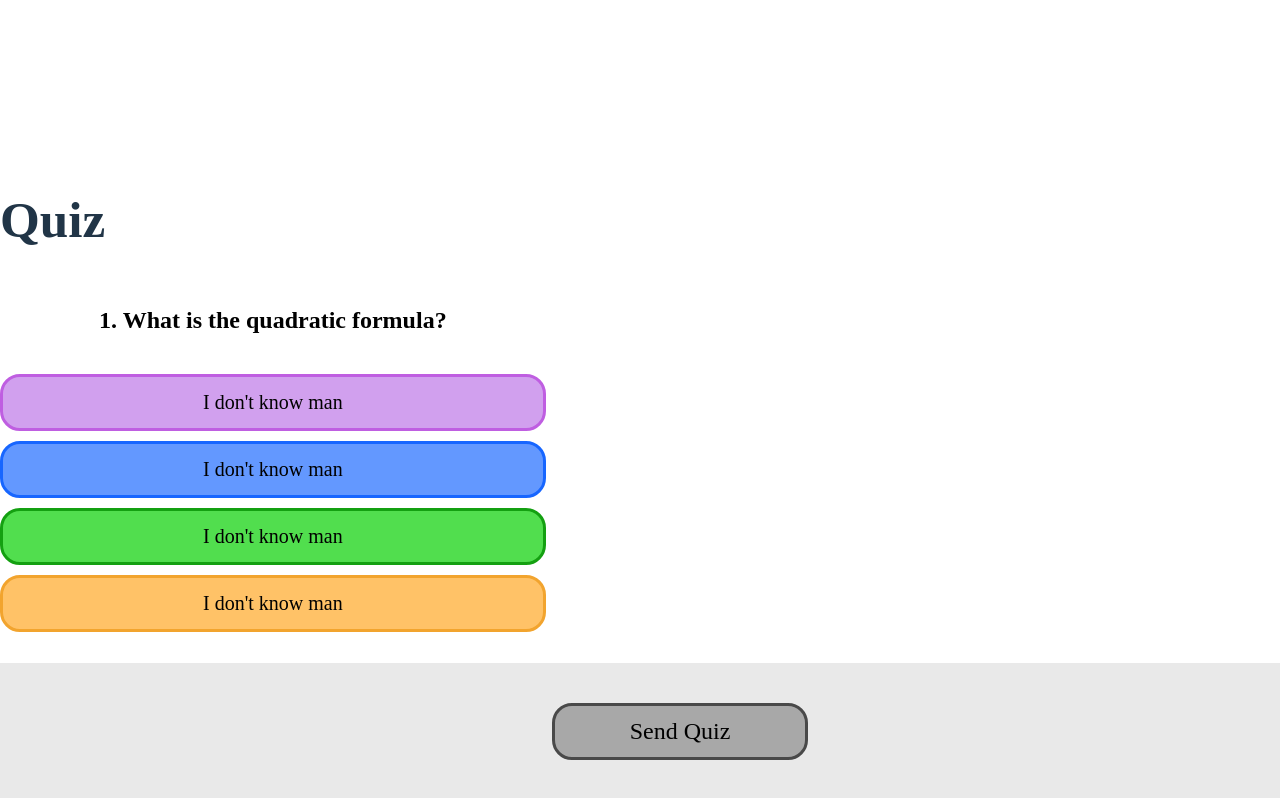
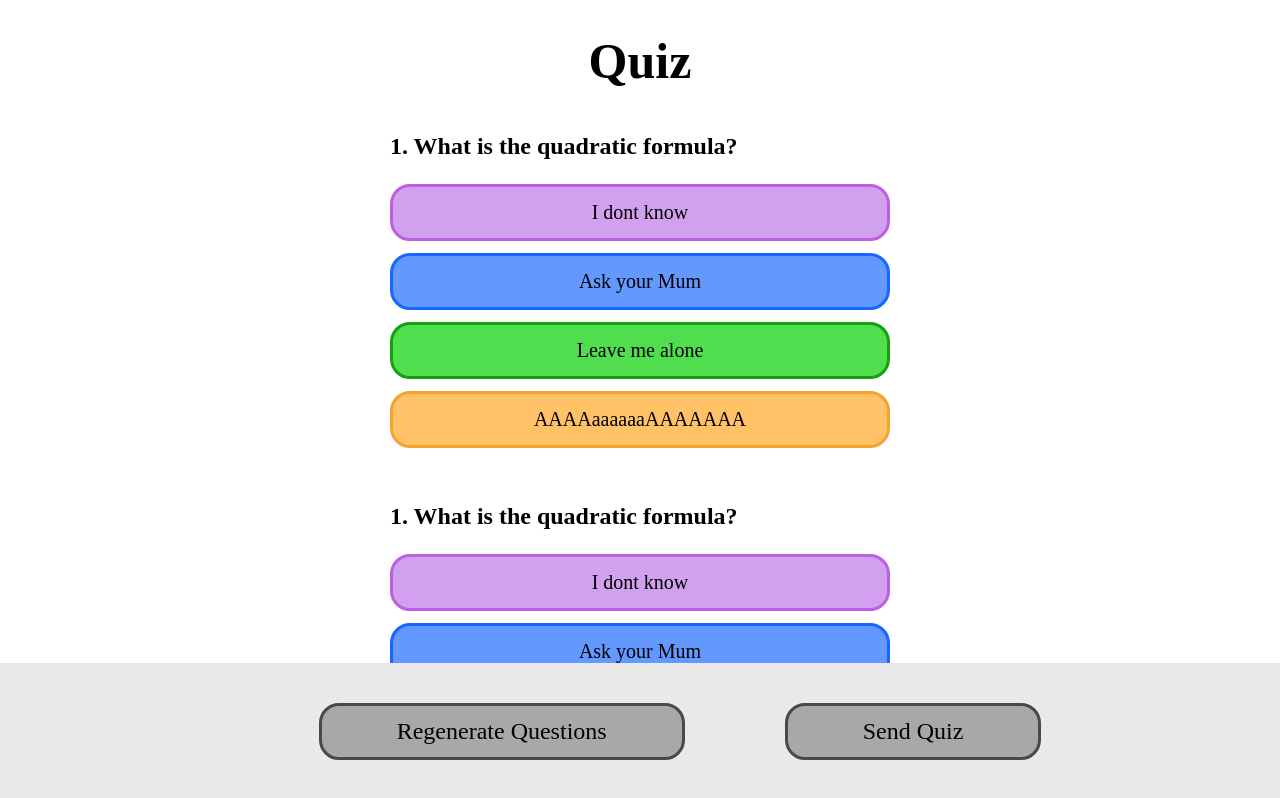
Before and after one commit to tomasmaillo/ichack24, a React (Vite) app: page / in a window 1280 px wide. Shown: the top 798 px of the page. Built offline with nearby package versions, Linux system fonts and the light colour scheme.

Commit message:
in process of finalising component for quiz check

```diff
--- a/src/Components/AnswerOption.tsx
+++ b/src/Components/AnswerOption.tsx
@@ -2,12 +2,10 @@ import { useEffect, useState } from "react";
 import styled from "styled-components";
 
 const CustomAnswer = styled.button`
-  align-items: center;
-  margin: 0 auto;
-  background-color: #1766ff;
   color: #000000;
-  border: #1766ff solid 3px;
-  padding: 14px 200px;
+  border: solid 3px;
+  padding: 14px 0px;
+  width: 500px;
   border-radius: 20px;
   cursor: pointer;
   font-size: 20px;
@@ -17,7 +15,7 @@ const CustomAnswer = styled.button`
     }
 `;
 
-const AnswerOption = ({ option }: { option: string }) => {
+const AnswerOption = ({ option, answer }: { option: string, answer:string}) => {
   const [color, setColor] = useState("");
   const [borderColor, setBorderColor] = useState("");
 
@@ -37,10 +35,9 @@ const AnswerOption = ({ option }: { option: string }) => {
       }
   }, [option]);
 
-
   return (
     <CustomAnswer style={{ backgroundColor: color , borderColor: borderColor}}>
-        I don't know man
+        {answer}
     </CustomAnswer>
   );
 };
--- a/src/Components/Question.tsx
+++ b/src/Components/Question.tsx
@@ -3,14 +3,7 @@ import styled from 'styled-components';
 
 
 const CustomQuestion = styled.div`
-    display: flex;
     color: #000000;
-    flex-direction: column;
-    align-items: center;
-    justify-content: center;
-    margin-top: 1rem;
-    margin-bottom: 1rem;
-    text-align: center;
 `;
 
 function Question() {
--- a/src/Components/QuestionBlock.tsx
+++ b/src/Components/QuestionBlock.tsx
@@ -8,10 +8,10 @@ const QuestionBlock = () => {
   return (
     <div>
       <Question/>
-      <div style={{ marginBottom: '10px' }}><AnswerOption option="1" /></div>
-      <div style={{ marginBottom: '10px' }}><AnswerOption option="2"/></div>
-      <div style={{ marginBottom: '10px' }}><AnswerOption option="3"/></div>
-      <div><AnswerOption option="4"/></div>
+      <div style={{ marginBottom: '12px' }}><AnswerOption option="1" answer={'I dont know'}/></div>
+      <div style={{ marginBottom: '12px' }}><AnswerOption option="2" answer={'Ask your Mum'}/></div>
+      <div style={{ marginBottom: '12px' }}><AnswerOption option="3" answer={'Leave me alone'}/></div>
+      <div style={{ marginBottom: '30px' }}><AnswerOption option="4" answer={'AAAAaaaaaaAAAAAAA'}/></div>
     </div>
   )
 }
--- a/src/Components/StickyFooter.tsx
+++ b/src/Components/StickyFooter.tsx
@@ -8,14 +8,15 @@ const FooterContainer = styled.footer`
   width: 100%;
   background-color: #e9e9e9;
   color: #101010;
-  padding: 40px;
+  padding: 40px 40px;
   text-align: center;
 `;
 
 const Footer = () => {
   return (
     <FooterContainer>
-        <SubmitButton />
+        <SubmitButton buttonText={'Regenerate Questions'} />
+        <SubmitButton buttonText={'Send Quiz'} />
     </FooterContainer>
   );
 };
--- a/src/Components/SubmitButton.tsx
+++ b/src/Components/SubmitButton.tsx
@@ -2,7 +2,6 @@
 
 // Path: src/Components/SubmitButton.tsx
 // Compare this snippet from src/Components/AnswerOption.tsx:
-import { useEffect, useState } from "react";
 import styled from "styled-components";
 
 const Submit = styled.button`
@@ -11,6 +10,7 @@ const Submit = styled.button`
   color: #000000;
   border: #494949 solid 3px;
   padding: 12px 75px;
+  margin: 0 50px;
   border-radius: 20px;
   cursor: pointer;
   font-size: 24px;
@@ -20,10 +20,10 @@ const Submit = styled.button`
     }
 `;
 
-function SubmitButton() {
+const SubmitButton = ({buttonText}: {buttonText: string}) => {
     return (
         <Submit>
-        Send Quiz
+        {buttonText}
         </Submit>
     );
 }
--- a/src/Pages/Home.tsx
+++ b/src/Pages/Home.tsx
@@ -1,17 +1,34 @@
-import AnswerOption from "../Components/AnswerOption"
-import Question from "../Components/Question"
-import StickyFooter from "../Components/StickyFooter"
-import QuestionBlock from "../Components/QuestionBlock"
+import AnswerOption from "../Components/AnswerOption";
+import Question from "../Components/Question";
+import StickyFooter from "../Components/StickyFooter";
+import QuestionBlock from "../Components/QuestionBlock";
+
+const CenteredContainer: React.CSSProperties = {
+  display: "flex",
+  flexDirection: "column",
+  justifyContent: "center",
+  alignItems: "center",
+  width: "100vw",
+};
 
 const Home = () => {
   return (
-    <div>
-      <h1>Quiz</h1>
-      <p></p>
-      <div style={{ marginBottom: '10px' }}><QuestionBlock/></div>
-      <div><StickyFooter/></div>
+    <div style={CenteredContainer}>
+      <h1
+        style={{
+          marginBottom: "20px",
+          fontSize: "50px",
+          color: "#000000",
+        }}
+      >
+        Quiz
+      </h1>
+      <QuestionBlock />
+      <QuestionBlock />
+      <QuestionBlock />
+      <StickyFooter />
     </div>
-  )
-}
+  );
+};
 
-export default Home
+export default Home;
```
